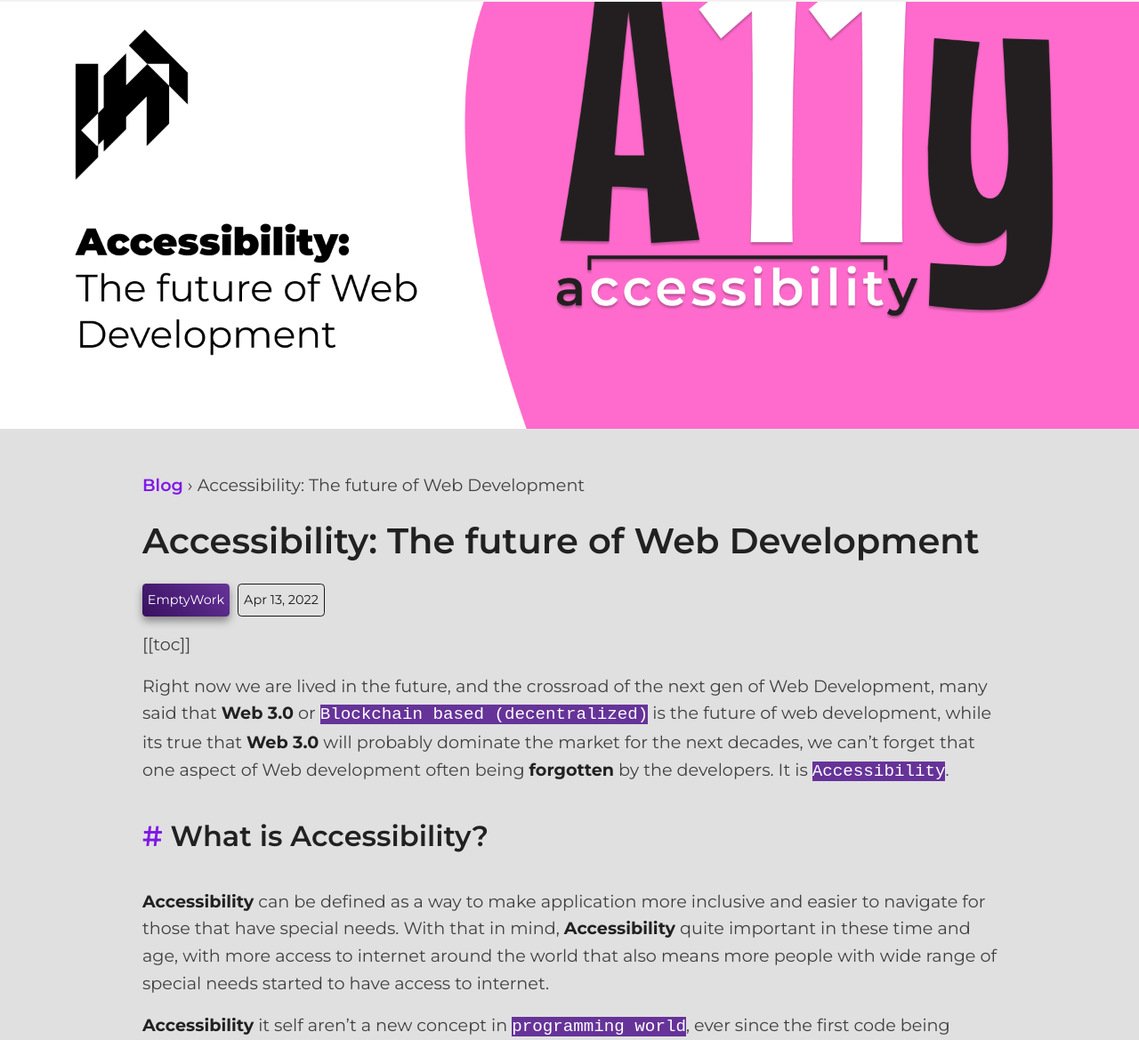
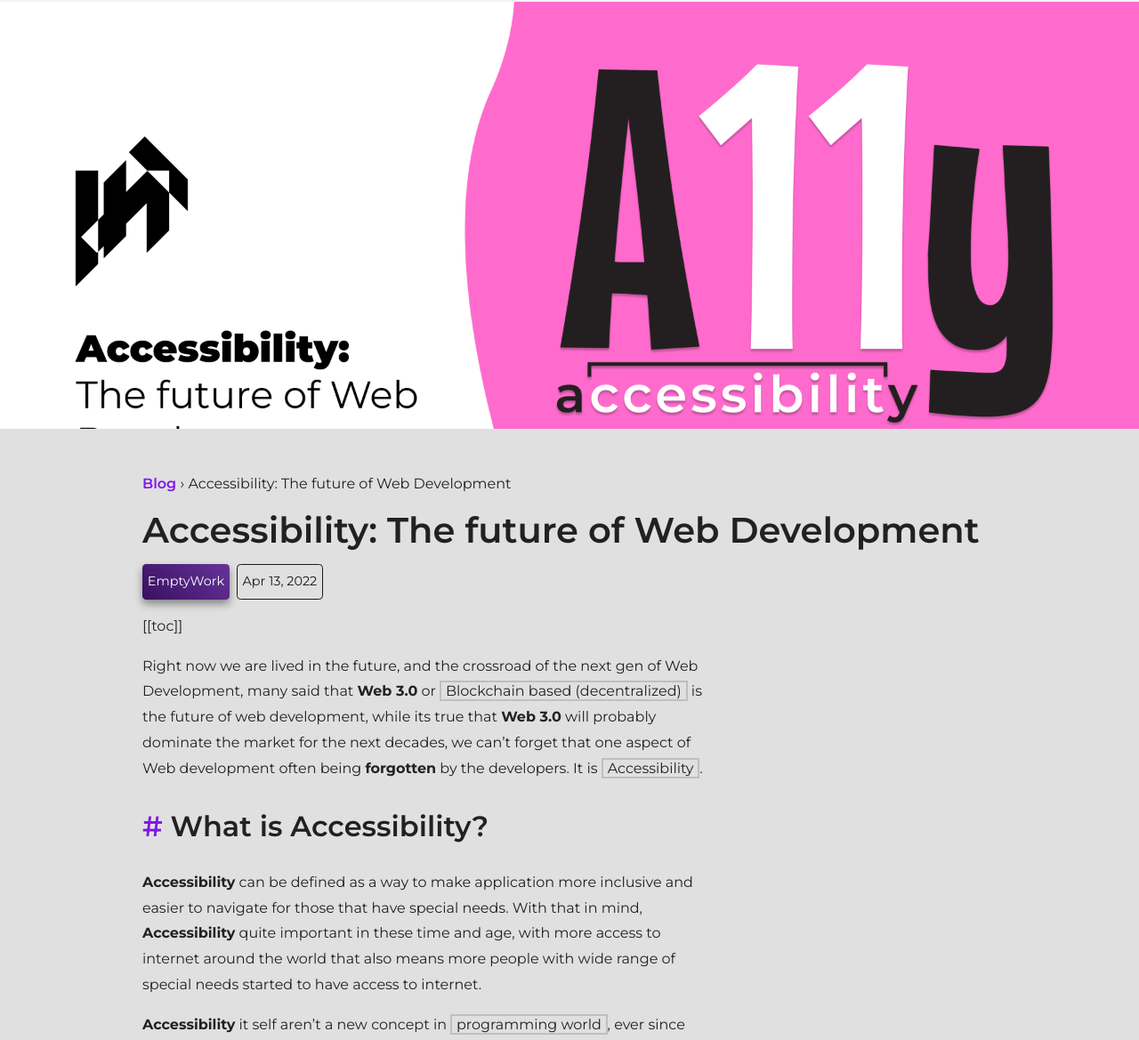
Before and after one commit to EmptyWork/emptywork.github.io, an Eleventy site: page src/blog/2022-04-13-accessibility-the-future-of-web-development.md in a window 1280 px wide. Shown: the part 56-1225 px from the top of the page at 89% size. Built offline with nearby package versions, Linux system fonts and the light colour scheme; Eleventy itself is replaced by a stand-in of ours; files that its build step writes are made by us from their sources; what markdown-it-attrs, markdown-it-table-of-contents would draw is missing.

Commit message:
update: `article` — more visual fixes

```diff
--- a/src/_includes/article.njk
+++ b/src/_includes/article.njk
@@ -2,7 +2,7 @@
 layout: 'secondary-base.njk'
 ---
 <header class="header header_article">
-    <img src="{{ image }}" alt="{{ title }}">
+    <img load="lazy" src="{{ image }}" alt="{{ title }}">
 </header>
 <main class="main">
   <div class="main-container">
--- a/src/scss/modules/_header.scss
+++ b/src/scss/modules/_header.scss
@@ -33,8 +33,8 @@
     margin: 0 auto;
 
     img {
-      top: 100%;
-      transform: translateY(-100%);
+      top: 50%;
+      transform: translateY(-50%);
       position: absolute;
       width: 100%;
     }
--- a/src/scss/modules/component/_article.scss
+++ b/src/scss/modules/component/_article.scss
@@ -1,10 +1,9 @@
 .article {
-  font-size: 1.2rem;
   -webkit-text-size-adjust: 100%;
   -ms-text-size-adjust: 100%;
-  color: var(--clr-foreground-800);
+  color: var(--clr-foreground-900);
   background-color: var(--clr-background-900);
-  line-height: 1.6;
+  line-height: 1.8;
   margin: auto;
 
   a {
@@ -49,6 +48,7 @@
   }
 
   p {
+    max-width: 60ch;
     margin: 1rem 0;
   }
 
@@ -69,6 +69,7 @@
     font-weight: 600;
     color: var(--clr-foreground-900);
     padding: 1rem 0;
+    line-height: 1.1em;
   }
   h4,
   h5,
@@ -103,10 +104,10 @@
 
   hr {
     display: block;
-    height: 2px;
+    height: 0.15em;
     border: 0;
-    border-top: 1px solid var(--clr-accent);
-    border-bottom: 1px solid var(--clr-accent-light);
+    border-top: 0.0625em solid var(--clr-accent);
+    border-bottom: 0.0625em solid var(--clr-accent-light);
     margin: 1em 0;
     padding: 0;
   }
@@ -115,11 +116,10 @@
   code,
   kbd,
   samp {
-    background-color: var(--clr-accent);
-    color: var(--clr-white);
-    font-size: 500;
-    font-family: monospace, "Trebuchet MS", "Lucida Sans Unicode",
-      "Lucida Grande", "Lucida Sans", Arial, sans-serif;
+    border: 0.15em solid var(--clr-background-800);
+    padding: 0 0.3em;
+    font-family: "Montserrat", sans-serif;
+    // font-family: monospace, "Trebuchet MS", "Lucida Sans Unicode", "Lucida Grande", "Lucida Sans", Arial, sans-serif;
   }
 
   pre {
@@ -259,9 +259,9 @@
       text-decoration: underline;
     }
     hr {
-      height: 1px;
+      height: 0.0625em;
       border: 0;
-      border-bottom: 1px solid var(--clr-accent-dark);
+      border-bottom: 0.0625em solid var(--clr-accent-dark);
     }
     a[href]:after {
       content: " (" attr(href) ")";
@@ -276,7 +276,7 @@
     }
     pre,
     blockquote {
-      border: 1px solid #999;
+      border: 0.0625em solid #999;
       padding-right: 1em;
       page-break-inside: avoid;
     }
```
